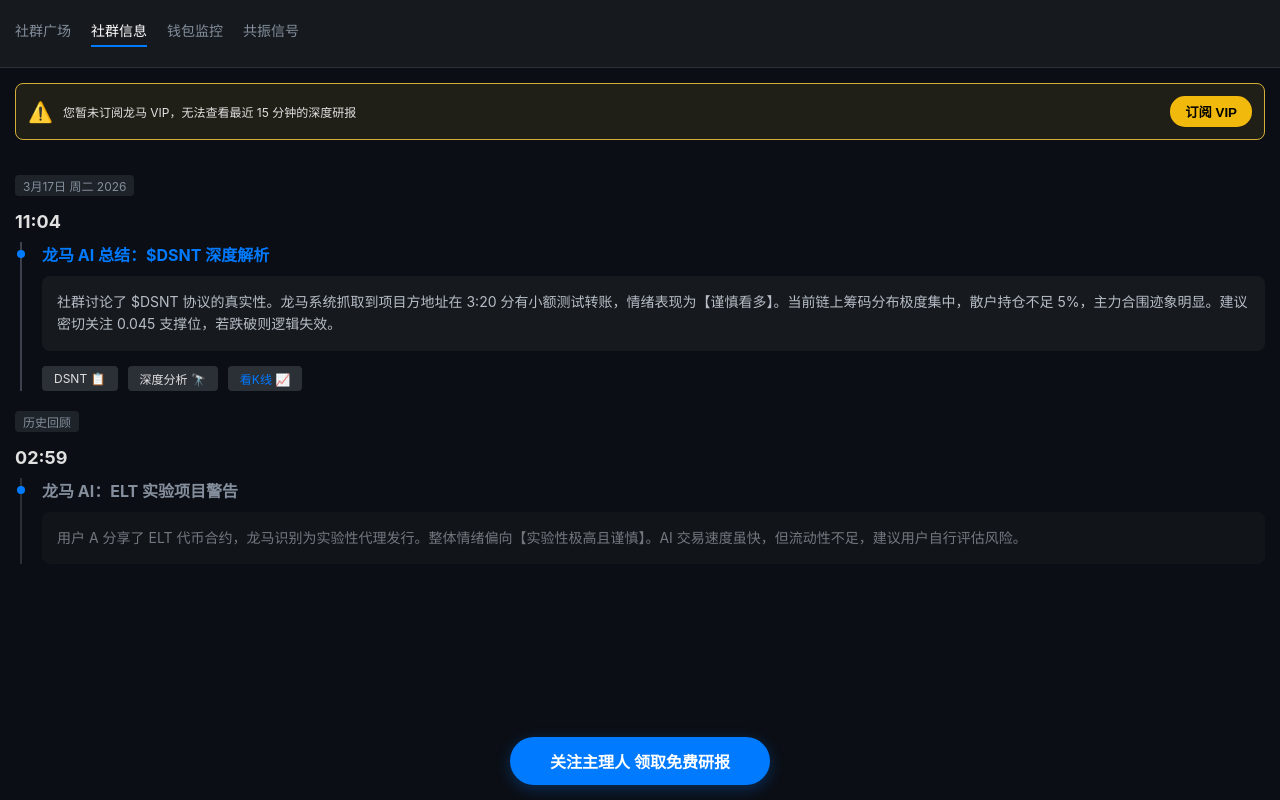
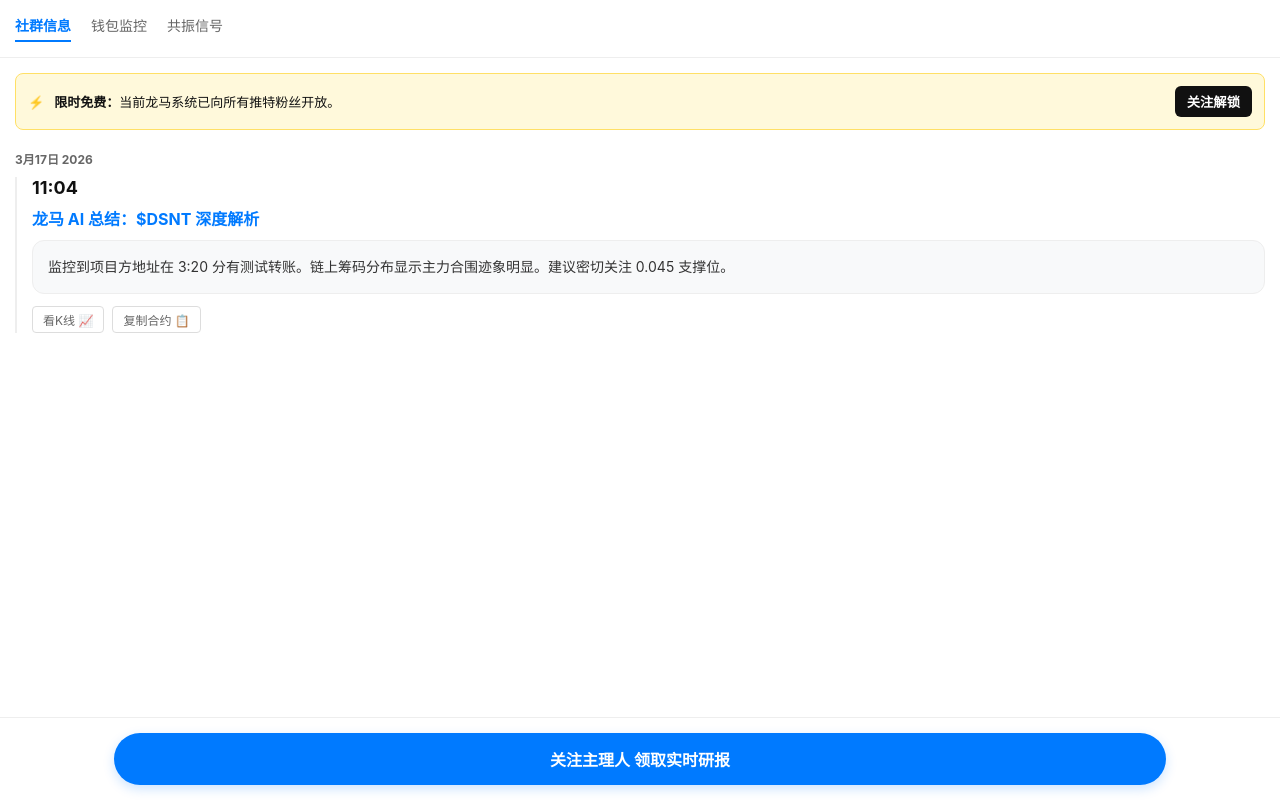
Before and after one commit to guohuilinxu/longma-alpha, a plain HTML site: page index.html in a window 1280 px wide. Drawn offline with Linux system fonts and the light colour scheme.

Commit message:
Update index.html

```diff
--- a/index.html
+++ b/index.html
@@ -3,78 +3,121 @@
 <head>
     <meta charset="UTF-8">
     <meta name="viewport" content="width=device-width, initial-scale=1.0">
-    <title>龙马 Alpha - 社群情报</title>
+    <title>龙马 Alpha - 专业投研终端</title>
     <style>
-        body { background: #0b0e14; color: #e1e1e1; font-family: -apple-system, sans-serif; margin: 0; padding: 0; }
-        .header { background: #161a1e; padding: 15px; position: sticky; top: 0; z-index: 100; border-bottom: 1px solid #2b2f36; }
-        .tab-menu { display: flex; gap: 20px; font-size: 14px; color: #848e9c; overflow-x: auto; padding: 5px 0; }
-        .active { color: #fff; border-bottom: 2px solid #007aff; padding-bottom: 5px; }
+        :root { --primary: #007aff; --text: #111; --gray: #666; --bg: #ffffff; --card: #f8f9fa; }
+        body { background: var(--bg); color: var(--text); font-family: -apple-system, sans-serif; margin: 0; padding: 0; }
 
-        /* 顶部警告条 */
-        .banner { background: rgba(212, 175, 55, 0.1); border: 1px solid #d4af37; margin: 15px; padding: 12px; border-radius: 8px; display: flex; align-items: center; gap: 10px; }
-        .vip-btn { background: #f0b90b; color: #000; border: none; padding: 6px 15px; border-radius: 15px; font-weight: bold; margin-left: auto; }
+        /* 导航栏 */
+        .header { background: #fff; padding: 15px; position: sticky; top: 0; z-index: 100; border-bottom: 1px solid #eee; }
+        .tab-menu { display: flex; gap: 20px; font-size: 14px; color: var(--gray); overflow-x: auto; white-space: nowrap; }
+        .tab-item { cursor: pointer; padding-bottom: 5px; }
+        .tab-item.active { color: var(--primary); border-bottom: 2px solid var(--primary); font-weight: bold; }
 
-        /* 时间轴列表 */
-        .timeline { padding: 0 15px 80px 15px; }
-        .date-label { background: #1e2329; color: #848e9c; display: inline-block; padding: 2px 8px; border-radius: 4px; font-size: 12px; margin: 20px 0 15px 0; }
-        .time-mark { font-size: 18px; font-weight: bold; margin-bottom: 10px; }
-        .info-card { border-left: 2px solid #3b424d; padding-left: 20px; margin-left: 5px; position: relative; }
-        .info-card::before { content: ''; width: 8px; height: 8px; background: #007aff; border-radius: 50%; position: absolute; left: -5px; top: 8px; }
+        /* 警告横幅 */
+        .banner { background: #fff9db; border: 1px solid #ffe066; margin: 15px; padding: 12px; border-radius: 8px; display: flex; align-items: center; gap: 10px; font-size: 13px; }
+        .vip-btn { background: #111; color: #fff; border: none; padding: 6px 12px; border-radius: 6px; font-weight: bold; cursor: pointer; margin-left: auto; }
 
-        .project-title { color: #007aff; font-size: 16px; font-weight: bold; margin-bottom: 10px; }
-        .content-box { background: #161a1e; padding: 15px; border-radius: 8px; line-height: 1.6; font-size: 14px; color: #b7bdc6; }
-        .tags { display: flex; gap: 10px; margin-top: 15px; }
-        .tag-item { background: #2b2f36; padding: 4px 12px; border-radius: 4px; font-size: 12px; display: flex; align-items: center; gap: 5px; }
+        /* 内容区 */
+        .content-section { display: none; padding: 0 15px 100px 15px; }
+        .content-section.active { display: block; }
 
-        /* 底部导航 */
-        .footer { position: fixed; bottom: 15px; width: 100%; display: flex; justify-content: center; }
-        .join-btn { background: #007aff; color: #fff; padding: 12px 40px; border-radius: 25px; font-weight: bold; text-decoration: none; box-shadow: 0 4px 15px rgba(0,122,255,0.3); }
+        /* 情报卡片 */
+        .date-label { color: var(--gray); font-size: 12px; margin: 20px 0 10px 0; font-weight: bold; }
+        .info-card { border-left: 2px solid #eee; padding-left: 15px; margin-bottom: 30px; }
+        .time { font-size: 18px; font-weight: bold; margin-bottom: 8px; }
+        .title { color: var(--primary); font-size: 16px; font-weight: 700; margin-bottom: 10px; }
+        .text-box { background: var(--card); padding: 15px; border-radius: 12px; line-height: 1.6; font-size: 14px; color: #333; border: 1px solid #eee; }
+
+        /* 按钮组 */
+        .btn-group { display: flex; gap: 8px; margin-top: 12px; }
+        .chip { background: #fff; border: 1px solid #ddd; padding: 4px 10px; border-radius: 4px; font-size: 12px; cursor: pointer; color: var(--gray); text-decoration: none; }
+        .chip:hover { border-color: var(--primary); color: var(--primary); }
+
+        /* 底部操作 */
+        .footer { position: fixed; bottom: 0; width: 100%; background: rgba(255,255,255,0.9); padding: 15px 0; border-top: 1px solid #eee; backdrop-filter: blur(10px); }
+        .main-btn { display: block; background: var(--primary); color: #fff; width: 80%; margin: 0 auto; text-align: center; padding: 14px; border-radius: 30px; font-weight: bold; text-decoration: none; box-shadow: 0 4px 12px rgba(0,122,255,0.2); }
     </style>
 </head>
 <body>
     <div class="header">
         <div class="tab-menu">
-            <span>社群广场</span>
-            <span class="active">社群信息</span>
-            <span>钱包监控</span>
-            <span>共振信号</span>
+            <div class="tab-item active" onclick="switchTab(0)">社群信息</div>
+            <div class="tab-item" onclick="switchTab(1)">钱包监控</div>
+            <div class="tab-item" onclick="switchTab(2)">共振信号</div>
         </div>
     </div>
 
     <div class="banner">
-        <span style="font-size: 20px;">⚠️</span>
-        <div style="font-size: 12px;">您暂未订阅龙马 VIP，无法查看最近 15 分钟的深度研报</div>
-        <button class="vip-btn" onclick="alert('限时免费期，关注推特即可获取！')">订阅 VIP</button>
+        <span>⚡</span>
+        <div><b>限时免费：</b>当前龙马系统已向所有推特粉丝开放。</div>
+        <button class="vip-btn" onclick="goToTwitter()">关注解锁</button>
     </div>
 
-    <div class="timeline">
-        <div class="date-label">3月17日 周二 2026</div>
-
-        <div class="time-mark">11:04</div>
+    <div id="tab0" class="content-section active">
+        <div class="date-label">3月17日 2026</div>
         <div class="info-card">
-            <div class="project-title">龙马 AI 总结：$DSNT 深度解析</div>
-            <div class="content-box">
-                社群讨论了 $DSNT 协议的真实性。龙马系统抓取到项目方地址在 3:20 分有小额测试转账，情绪表现为【谨慎看多】。当前链上筹码分布极度集中，散户持仓不足 5%，主力合围迹象明显。建议密切关注 0.045 支撑位，若跌破则逻辑失效。
+            <div class="time">11:04</div>
+            <div class="title">龙马 AI 总结：$DSNT 深度解析</div>
+            <div class="text-box">
+                监控到项目方地址在 3:20 分有测试转账。链上筹码分布显示主力合围迹象明显。建议密切关注 0.045 支撑位。
             </div>
-            <div class="tags">
-                <div class="tag-item">DSNT 📋</div>
-                <div class="tag-item">深度分析 🔭</div>
-                <div class="tag-item" style="color:#007aff">看K线 📈</div>
+            <div class="btn-group">
+                <a class="chip" href="https://dexscreener.com" target="_blank">看K线 📈</a>
+                <div class="chip" onclick="copyAddr('DSNT_ADDR_HERE')">复制合约 📋</div>
             </div>
         </div>
+    </div>
 
-        <div class="date-label">历史回顾</div>
-        <div class="time-mark">02:59</div>
-        <div class="info-card" style="border-left-color: #2b2f36;">
-            <div class="project-title" style="color:#848e9c">龙马 AI：ELT 实验项目警告</div>
-            <div class="content-box" style="opacity: 0.6;">
-                用户 A 分享了 ELT 代币合约，龙马识别为实验性代理发行。整体情绪偏向【实验性极高且谨慎】。AI 交易速度虽快，但流动性不足，建议用户自行评估风险。
+    <div id="tab1" class="content-section">
+        <div class="date-label">实时链上异动</div>
+        <div class="info-card">
+            <div class="time">11:08</div>
+            <div class="title">Smart Money 进场</div>
+            <div class="text-box">
+                地址 0x71...af2 刚刚买入 4.5M $DSNT。该地址历史胜率 88%。
+            </div>
+            <div class="btn-group">
+                <a class="chip" href="https://etherscan.io" target="_blank">追踪地址 🔍</a>
+            </div>
+        </div>
+    </div>
+
+    <div id="tab2" class="content-section">
+        <div class="date-label">龙马共振指数</div>
+        <div class="info-card">
+            <div class="time">11:10</div>
+            <div class="title">多维共振触发：$SOL</div>
+            <div class="text-box">
+                推特情绪指数、链上净流入、以及 4H K线均触发表态，当前共振强度：92%。
             </div>
         </div>
     </div>
 
     <div class="footer">
-        <a href="https://twitter.com/你的推特" class="join-btn">关注主理人 领取免费研报</a>
+        <a href="https://twitter.com/你的推特账号" class="main-btn">关注主理人 领取实时研报</a>
     </div>
+
+    <script>
+        function switchTab(index) {
+            // 切换标签样式
+            document.querySelectorAll('.tab-item').forEach((tab, i) => {
+                tab.classList.toggle('active', i === index);
+            });
+            // 切换内容显示
+            document.querySelectorAll('.content-section').forEach((section, i) => {
+                section.classList.toggle('active', i === index);
+            });
+        }
+
+        function copyAddr(text) {
+            navigator.clipboard.writeText(text);
+            alert('合约地址已复制！');
+        }
+
+        function goToTwitter() {
+            window.location.href = 'https://twitter.com/你的推特账号';
+        }
+    </script>
 </body>
 </html>
```
